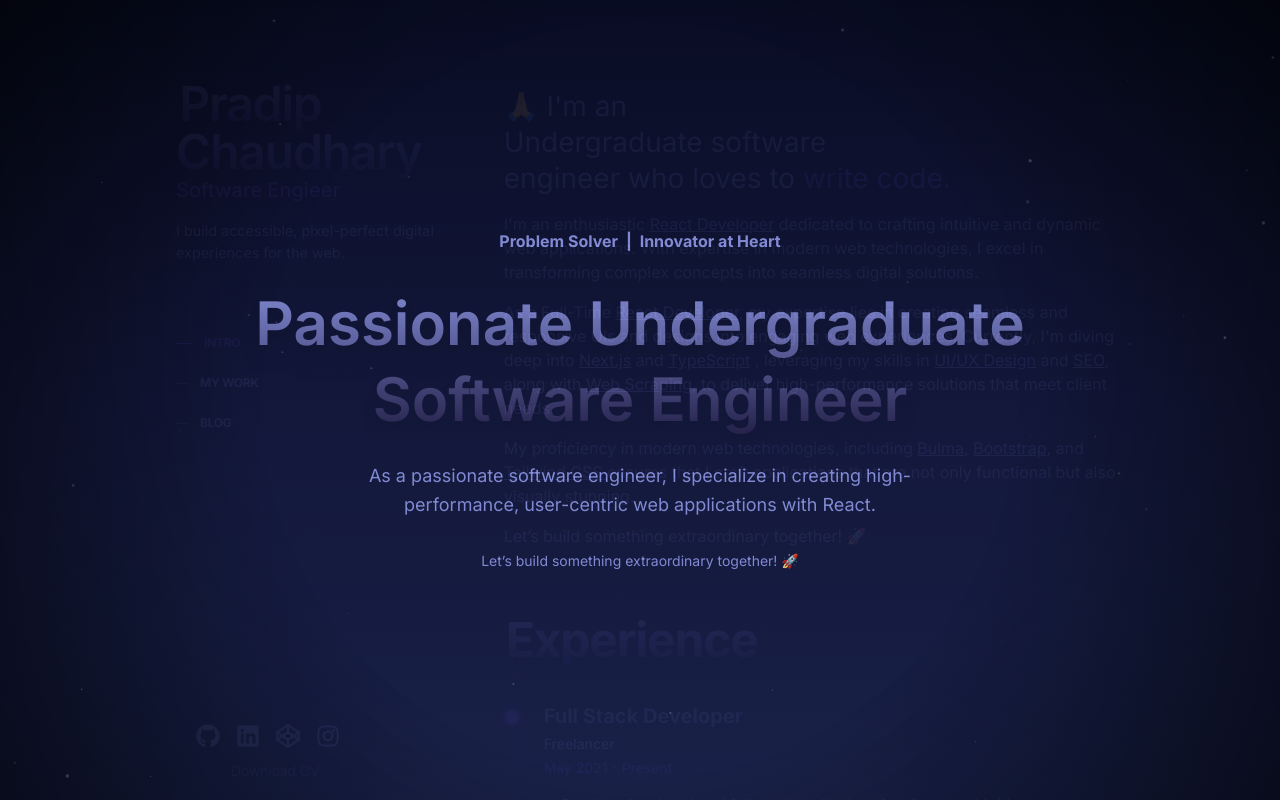
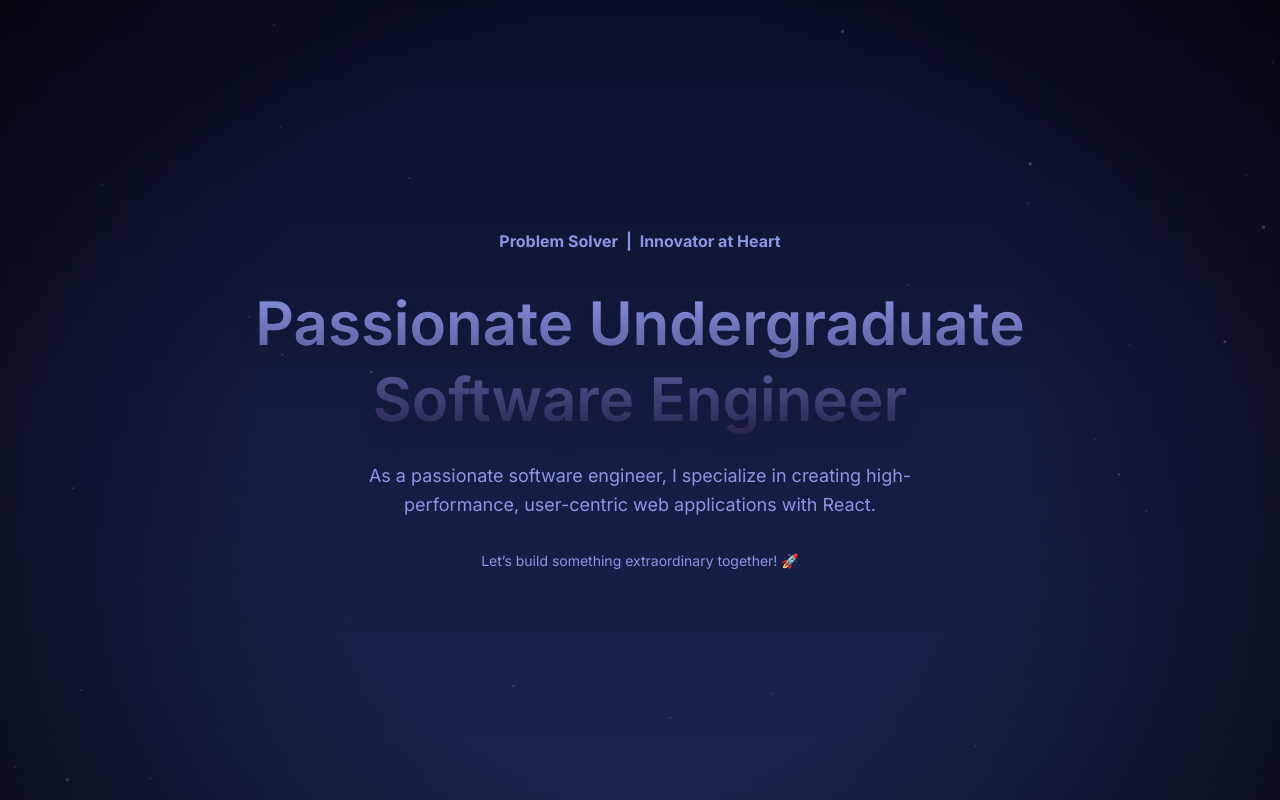
Before and after one commit to pradipchaudhary/portfolio.v3, a Next.js app: page / in a window 1280 px wide. Shown: the top 800 px of the page. Built offline with nearby package versions, Linux system fonts and the light colour scheme.

Commit message:
update layout

```diff
--- a/app/page.tsx
+++ b/app/page.tsx
@@ -8,9 +8,9 @@ export default function HomePage() {
     return (
         <>
             <AboutMe />
-            <Experience />
-            <Skills />
-            <Certifications />
+            {/* <Experience /> */}
+            {/* <Skills /> */}
+            {/* <Certifications /> */}
         </>
     );
 }
--- a/components/layout/HomeLayout.tsx
+++ b/components/layout/HomeLayout.tsx
@@ -19,7 +19,7 @@ const HomeLayout = ({ children }: { children: React.ReactNode }) => {
 
                     <main className=" w-full pt-20">
                         {children}
-                        <Footer />
+                        {/* <Footer /> */}
                     </main>
                 </div>
             </div>
--- a/components/sections/AboutMe.tsx
+++ b/components/sections/AboutMe.tsx
@@ -6,9 +6,9 @@ export default function AboutMe() {
     return (
         <section
             id="about" aria-label="About Pradip Chaudhary" className="">
-            <h1 className="text-[1.75rem] text-custom-text font-mormal mt-2 leading-9">
-                🙏 I&apos;m an <br />Undergraduate software <br /> engineer who loves to <span className="text-[#6f49d8]"> write code.</span>
-            </h1>
+            <p>
+                🙏 I&apos;m an Undergraduate software  engineer who loves to <span className="text-[#6f49d8]"> write code.</span>
+            </p>
             <p
                 className="text-custom-text my-4">
                 I&apos;m an enthusiastic{" "}
--- a/styles/globals.css
+++ b/styles/globals.css
@@ -3,9 +3,9 @@
 @tailwind utilities;
 
 :root {
-    --background: #1a234d;
-    --foreground: #9991d1;
-    --text: #0000;
+    --background: #000000;
+    --foreground: #e1e1e2;
+    --text: #dfdcdc00;
 }
 
 body {
@@ -22,7 +22,6 @@ body {
 /* Container styles */
 .animation-container {
     position: absolute;
-    /* background-color: #0f172a; */
     top: 0;
     left: 50px;
     padding-left: 28px;
@@ -39,14 +38,10 @@ body {
 /* Dotted path animation */
 .animated-dotted-path {
     stroke-dasharray: 4 5;
-    /* Creates the dotted effect */
     stroke-dashoffset: 0;
-    /* Starting point of the dash offset */
     animation: infinite-draw 10s linear infinite;
-    /* animation-delay: 10s; Start the animation 10 seconds after page load */
 }
 
-/* Infinite path animation */
 @keyframes infinite-draw {
     0% {
         stroke-dashoffset: 0;
@@ -54,16 +49,13 @@ body {
 
     100% {
         stroke-dashoffset: -200;
-        /* Negative offset to create continuous movement */
     }
 }
 
 /* Button styles */
-
 .download-button {
     padding: 0.7rem 1.5rem;
-    border: 1px dashed rgb(97 75 158 / 30%);
-    /*Border for animation */
+    border: 1px dashed rgba(97, 75, 158, 0.3);
     font-size: 0.875rem;
     border-radius: 9999px;
     background-color: transparent;
@@ -76,7 +68,7 @@ body {
 }
 
 .download-button:hover {
-    border: 1px dashed rgb(97 75 158 / 50%);
+    border-color: rgba(97, 75, 158, 0.5);
 }
 
 .path-box {
@@ -88,120 +80,97 @@ body {
 
 .path {
     stroke-dasharray: 20 880;
-    /* 10px visible, rest hidden */
     stroke-dashoffset: 900;
-    /* Start fully hidden at the top */
-    border-radius: 50%;
     width: 30px;
     height: 30px;
-    animation: dash 2.6s linear infinite;
-    /* Duration for one top-to-bottom animation */
-    animation-fill-mode: forwards;
     border-radius: 50%;
+    animation: dash 2.6s linear infinite forwards;
 }
 
 @keyframes dash {
     0% {
         stroke-dashoffset: 900;
-        /* Fully hidden at the top */
     }
 
     100% {
         stroke-dashoffset: 0;
-        /* Fully visible at the bottom */
     }
 }
 
 /* Blog page content style */
 #blog-content {
     line-height: 1.6;
-    /* font-family: Arial, sans-serif; */
-    /* background-color: rgb(24, 22, 22); */
 }
 
-#blog-content p {
+#blog-content p,
+#blog-content li {
     margin-bottom: 1rem;
 }
 
-#blog-content h2 {
-    margin-top: 2rem;
+#blog-content h2,
+#blog-content h3,
+#blog-content h4,
+#blog-content h5,
+#blog-content h6 {
+    margin-top: 1.5rem;
     margin-bottom: 1rem;
-    font-size: 1.5rem;
     font-weight: bold;
 }
 
+#blog-content h2 {
+    font-size: 1.5rem;
+}
+
 #blog-content h3 {
-    margin-top: 1.5rem;
-    margin-bottom: 1rem;
     font-size: 1.25rem;
-    font-weight: bold;
 }
 
 #blog-content h4 {
-    margin-top: 1.5rem;
-    margin-bottom: 1rem;
     font-size: 1rem;
-    font-weight: bold;
 }
 
 #blog-content h5 {
-    margin-top: 1.5rem;
-    margin-bottom: 1rem;
     font-size: 0.875rem;
-    font-weight: bold;
 }
 
 #blog-content h6 {
+    font-size: 0.75rem;
+}
+
+#blog-content ul,
+#blog-content ol {
     margin-top: 1.5rem;
     margin-bottom: 1rem;
-    font-size: 0.75rem;
-    font-weight: bold;
+    margin-left: 1rem;
+    list-style-position: outside;
 }
 
 #blog-content ul {
-    margin-top: 1.5rem;
-    margin-bottom: 1rem;
-    margin-left: 1rem;
     list-style-type: disc;
 }
 
 #blog-content ol {
-    margin-top: 1.5rem;
-    margin-bottom: 1rem;
-    margin-left: 1rem;
     list-style-type: decimal;
 }
 
-#blog-content li {
-    margin-bottom: 0.5rem;
-}
-
 #blog-content pre {
-    margin-top: 1.5rem;
-    margin-bottom: 1rem;
+    margin: 1.5rem 0;
     padding: 0.5rem;
     background-color: rgba(31, 41, 55, 0.4);
-    /* slate-800 with 40% opacity */
+    border: 1px solid rgba(51, 65, 85, 0.9);
     border-radius: 4px;
     overflow-x: auto;
-    border: 1px solid rgba(51, 65, 85, 0.9);
-    /* Slate-700 with 50% opacity */
-    border-radius: 4px;
-    /* Optional: Adds rounded corners */
     transition: border-color 0.3s ease;
-    /* Smooth transition on hover */
 }
 
 #blog-content code {
     font-family: monospace;
     border-radius: 4px;
     padding: 0.2rem;
+    cursor: pointer;
     text-align: left !important;
-
-    cursor: pointer;
 }
 
 #blog-content code:hover {
     border-color: rgba(51, 65, 85, 0.8);
-    /* slate-700 with 80% opacity */
 }
```
